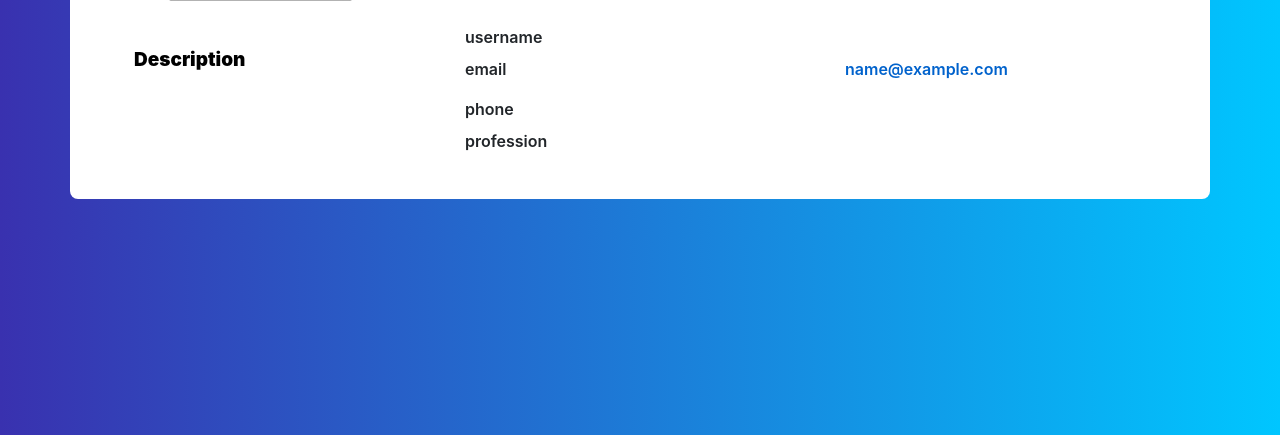
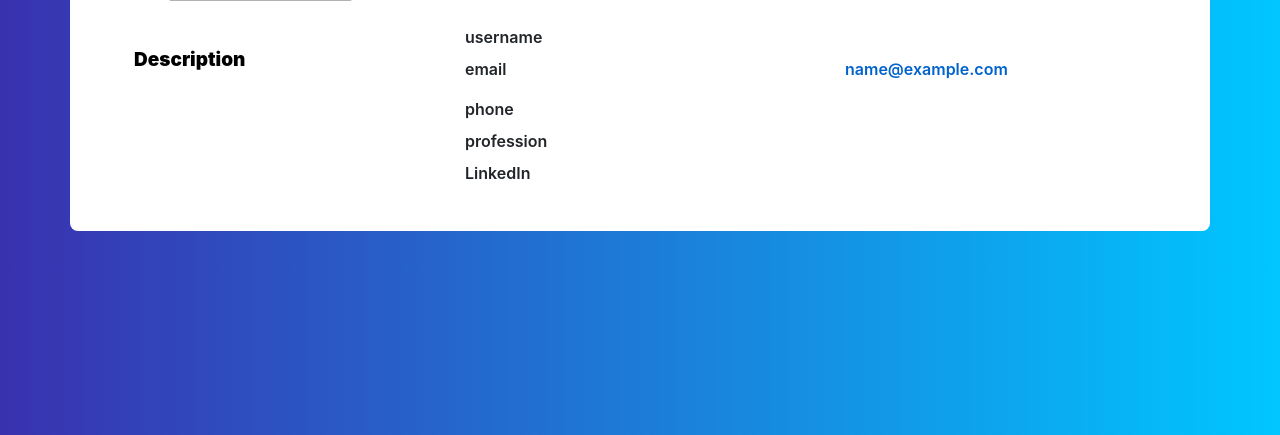
Before and after one commit to prahack/WebX-project, a PHP site: page /developer-profile.php in a window 1280 px wide. Shown: the part 365-800 px from the top of the page. Run offline with PHP 8.4, Linux system fonts and the light colour scheme; the visitor is signed in with stand-in values (Sample User, id 1); data that the repository does not hold is empty; some libraries are stand-ins or nearby versions.

Commit message:
linked in set

```diff
--- a/developer-profile.php
+++ b/developer-profile.php
@@ -29,7 +29,7 @@ require_once ('class.Database.php');?>
         $email = $user['email'];
         $phone = $user['phone'];
         $proffesion = $user['developer_type'];
-       // $linkedin = $user['linkedIn'];
+        $linkedIn = $user['linkedIn'];
         $ranking = (int)$user['ranking'];
         $description = $user['description'];
 
@@ -153,6 +153,14 @@ require_once ('class.Database.php');?>
                                                 <p><?php echo $proffesion ?></p>
                                             </div>
                                         </div>
+                                        <div class="row">
+                                            <div class="col-md-6">
+                                                <label>LinkedIn</label>
+                                            </div>
+                                            <div class="col-md-6">
+                                                <p><?php echo $linkedIn ?></p>
+                                            </div>
+                                        </div>
                             </div>
 
                             </div>
```
